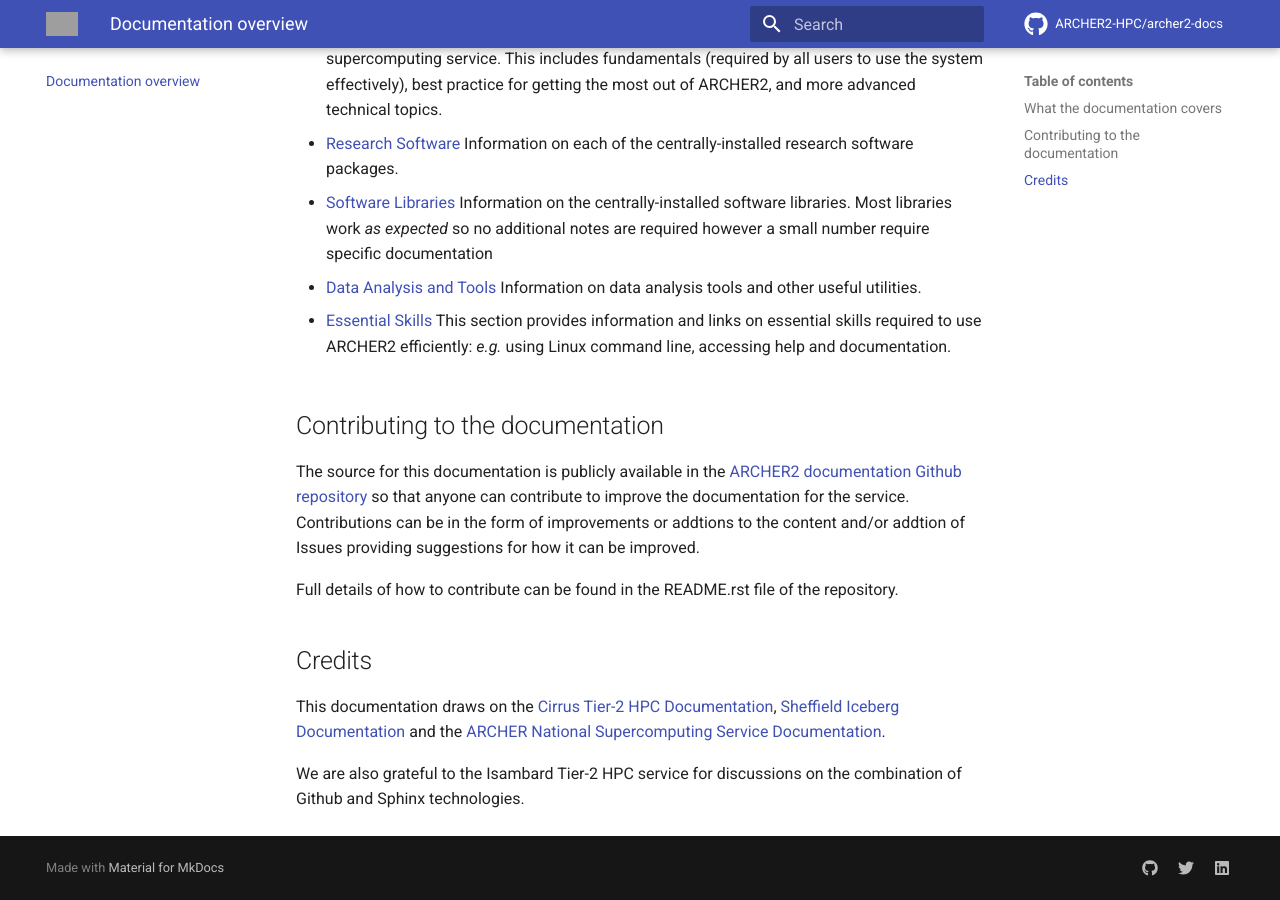
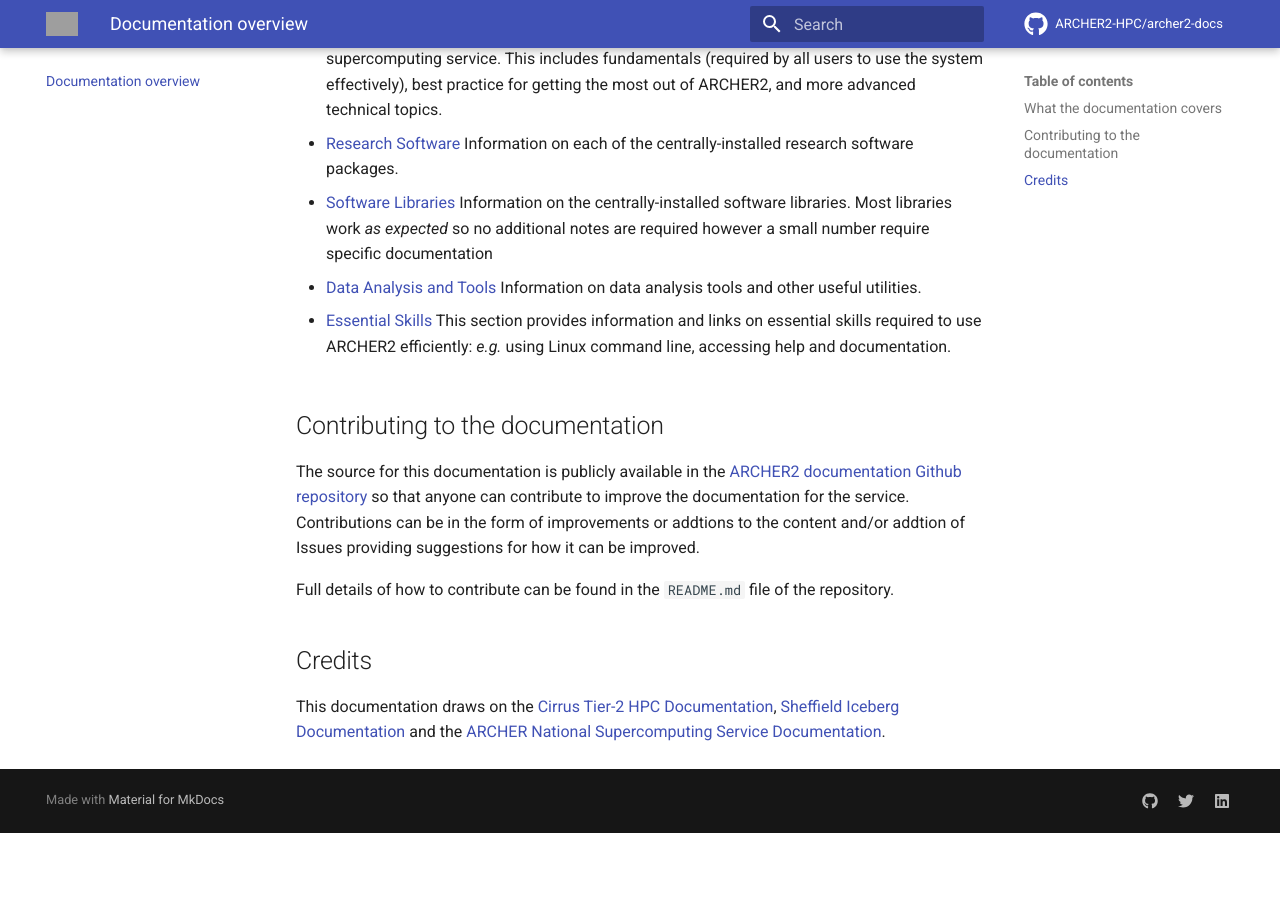
Before and after one commit to ARCHER2-HPC/archer2-docs, an MkDocs documentation site: the page built from docs/index.md, in a window 1280 px wide and 900 px high, scrolled down 670 px. Built offline with MkDocs 1.6.1 and Material for MkDocs 9.7.7, drawn with Linux system fonts in a browser that asks for light colours; comment, search, counter and statistics services are not loaded; after the commit the page ends 1503 px from its top, so only the background shows below that; grey boxes are pictures that could not be loaded.

Commit message:
Fixes outdated text mentioning Sphinx

```diff
--- a/docs/index.md
+++ b/docs/index.md
@@ -58,7 +58,7 @@
 content and/or addtion of Issues providing suggestions for how it can be
 improved.
 
-Full details of how to contribute can be found in the README.rst file of
+Full details of how to contribute can be found in the `README.md` file of
 the repository.
 
 ## Credits
@@ -68,6 +68,3 @@
 Documentation](https://docs.hpc.shef.ac.uk/) and the [ARCHER National
 Supercomputing Service
 Documentation](http://www.archer.ac.uk/documentation/).
-
-We are also grateful to the Isambard Tier-2 HPC service for discussions
-on the combination of Github and Sphinx technologies.
```
